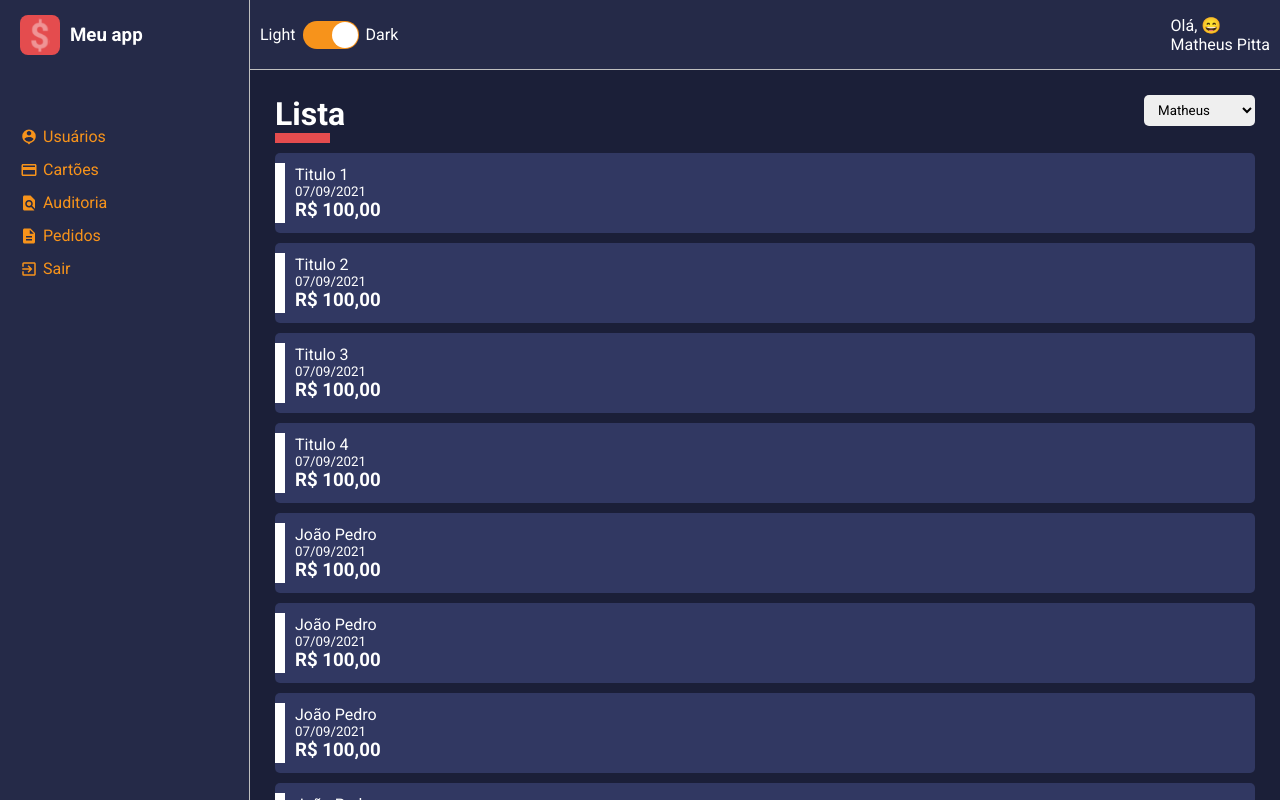
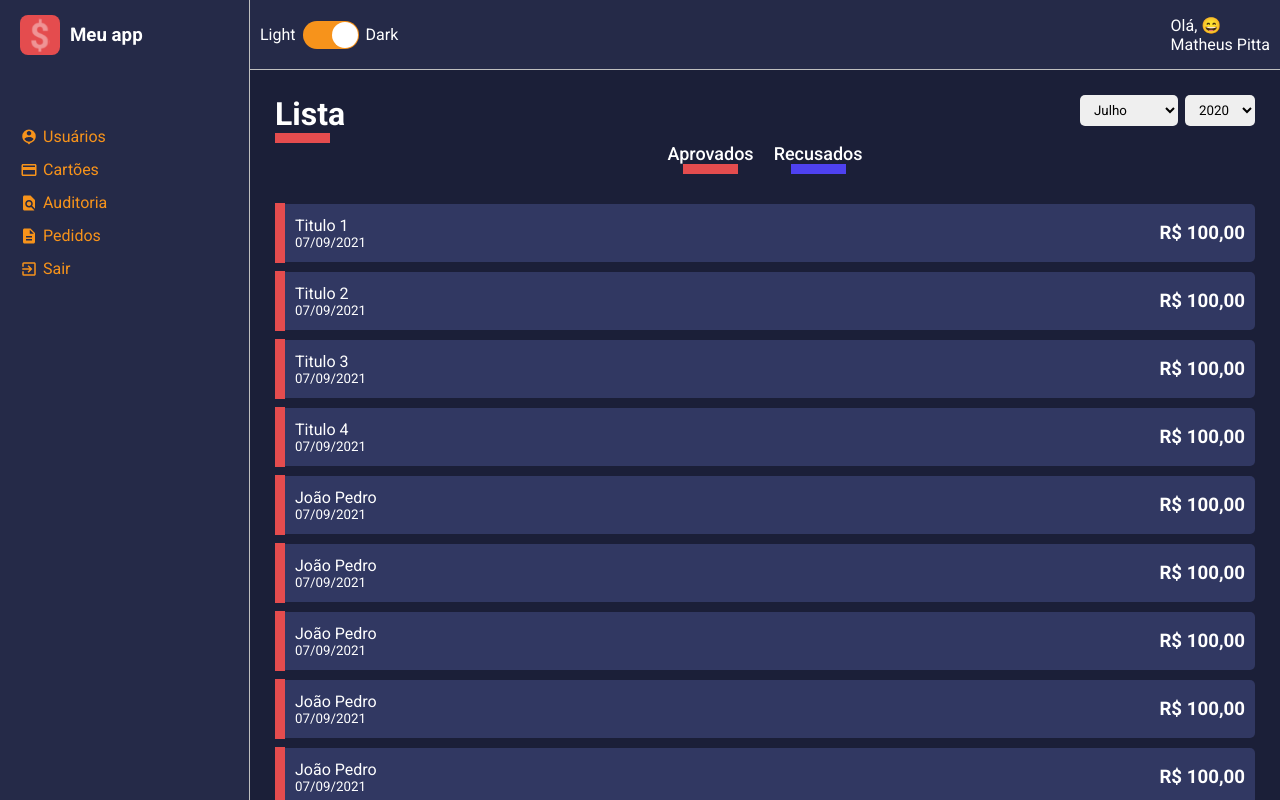
Before and after one commit to PittaMatheus/gestando, a React (Create React App) app: page /home in a window 1280 px wide. Built offline with nearby package versions, Linux system fonts and the light colour scheme.

Commit message:
Botões de filtro (aprovados e recusados) adicionados e estilizados

```diff
--- a/src/components/HistoryCard/index.tsx
+++ b/src/components/HistoryCard/index.tsx
@@ -3,7 +3,6 @@
 import { Container, Tag } from './styles'
 
 interface IHistoryFinanceCardProps {
-  cardColor: string;
   tagColor: string;
   title: string;
   subtitle: string;
@@ -12,16 +11,16 @@
 }
 
 const HistoryFinanceCard: React.FC<IHistoryFinanceCardProps> = ({
-  cardColor, tagColor, title, subtitle, amount
+  tagColor, title, subtitle, amount
  }) => {
   return (
-    <Container color={cardColor}>
+    <Container>
       <Tag color={tagColor}/>
       <div>
         <span>{title}</span>
         <small>{subtitle}</small>
+      </div>
         <h3>{amount}</h3>
-      </div>
     </Container>
 
   );
--- a/src/components/HistoryCard/styles.ts
+++ b/src/components/HistoryCard/styles.ts
@@ -1,16 +1,12 @@
 import styled from 'styled-components'
-
-interface IContainerProps {
-  color: string;
-}
 
 interface ITagProps {
   color: string;
 }
 
 
-export const Container = styled.li<IContainerProps>`
-  background-color: ${props => props.color };
+export const Container = styled.li`
+  background-color: ${props => props.theme.colors.tertiary };
 
   list-style: none;
   border-radius: 5px;
@@ -48,7 +44,7 @@
   width: 10px;
   height: 60px;
 
-  background-color: #FFF;
+  background-color: ${props => props.theme.colors.warning };
 
   position: absolute;
   left: 0%;
--- a/src/pages/List/index.tsx
+++ b/src/pages/List/index.tsx
@@ -1,6 +1,6 @@
 import React from 'react';
 
-import { Container, Content } from './styles';
+import { Container, Content, Filters } from './styles';
 import ContentHeader from '../../components/contentHeader';
 import SelectInput from '../../components/SelectInput';
 import HistoryCard from '../../components/HistoryCard';
@@ -9,21 +9,47 @@
 
 const List: React.FC = () => {
 
-  const options = [
-    { value: "Matheus", label: "Matheus" },
-    { value: "Matheus 01", label: "Matheus 01" }
+  const months = [
+    { value: 7, label: "Julho" },
+    { value: 8, label: "Agosto" },
+    { value: 9, label: "Setembro" }
+  ];
+
+
+
+  const years = [
+    { value: 2020, label: "2020" },
+    { value: 2019, label: "2019" },
+    { value: 2018, label: "2018" },
   ];
 
   return (
     <Container>
       <ContentHeader title="Lista" lineColor="#E44C4E" >
-        <SelectInput options={options} />
+        <SelectInput options={months} />
+        <SelectInput options={years} />
+
       </ContentHeader>
+
+      <Filters>
+        <button
+            type="button"
+            className="tag-filter tag-filter-approved"
+            >
+          Aprovados
+        </button>
+
+        <button
+            type="button"
+            className="tag-filter tag-filter-refused"
+            >
+          Recusados
+        </button>
+      </Filters>
 
 
       <Content>
         <HistoryCard
-          cardColor="#313862"
           tagColor="#E44C4E"
           title="Titulo 1"
           amount="R$ 100,00"
@@ -31,7 +57,6 @@
         />
 
         <HistoryCard
-          cardColor="#313862"
           tagColor="#E44C4E"
           title="Titulo 2"
           amount="R$ 100,00"
@@ -40,7 +65,6 @@
         />
 
         <HistoryCard
-          cardColor="#313862"
           tagColor="#E44C4E"
           title="Titulo 3"
           amount="R$ 100,00"
@@ -49,7 +73,6 @@
         />
 
         <HistoryCard
-          cardColor="#313862"
           tagColor="#E44C4E"
           title="Titulo 4 "
           amount="R$ 100,00"
@@ -58,56 +81,48 @@
         />
 
         <HistoryCard
-          cardColor="#313862"
           tagColor="#E44C4E"
           title="João Pedro "
           amount="R$ 100,00"
           subtitle="07/09/2021"
         />
         <HistoryCard
-          cardColor="#313862"
           tagColor="#E44C4E"
           title="João Pedro "
           amount="R$ 100,00"
           subtitle="07/09/2021"
         />
         <HistoryCard
-          cardColor="#313862"
           tagColor="#E44C4E"
           title="João Pedro "
           amount="R$ 100,00"
           subtitle="07/09/2021"
         />
         <HistoryCard
-          cardColor="#313862"
           tagColor="#E44C4E"
           title="João Pedro "
           amount="R$ 100,00"
           subtitle="07/09/2021"
         />
         <HistoryCard
-          cardColor="#313862"
           tagColor="#E44C4E"
           title="João Pedro "
           amount="R$ 100,00"
           subtitle="07/09/2021"
         />
         <HistoryCard
-          cardColor="#313862"
           tagColor="#E44C4E"
           title="João Pedro "
           amount="R$ 100,00"
           subtitle="07/09/2021"
         />
         <HistoryCard
-          cardColor="#313862"
           tagColor="#E44C4E"
           title="João Pedro "
           amount="R$ 100,00"
           subtitle="07/09/2021"
         />
         <HistoryCard
-          cardColor="#313862"
           tagColor="#E44C4E"
           title="João Pedro "
           amount="R$ 100,00"
--- a/src/pages/List/styles.ts
+++ b/src/pages/List/styles.ts
@@ -4,3 +4,42 @@
 export const Container = styled.div``;
 
 export const Content = styled.div``;
+
+export const Filters = styled.div`
+  width: 100%;
+  display: flex;
+  justify-content: center;
+  margin-bottom: 30px;
+
+  .tag-filter {
+    font-size: 18px;
+    font-weight: 500;
+    background: none;
+    color: ${props => props.theme.colors.white};
+
+    margin: 0 10px;
+
+    transition: opacity .3s;
+
+    &:hover {
+      opacity: .7;
+    }
+  }
+
+  .tag-filter-approved::after {
+      content: '';
+      display: block;
+      width: 55px;
+      margin: 0 auto;
+      border-bottom: 10px solid ${props => props.theme.colors.warning};
+    }
+
+  .tag-filter-refused::after {
+    content: '';
+    display: block;
+    width: 55px;
+    margin: 0 auto;
+    border-bottom: 10px solid ${props => props.theme.colors.success};
+  }
+
+`;
```
